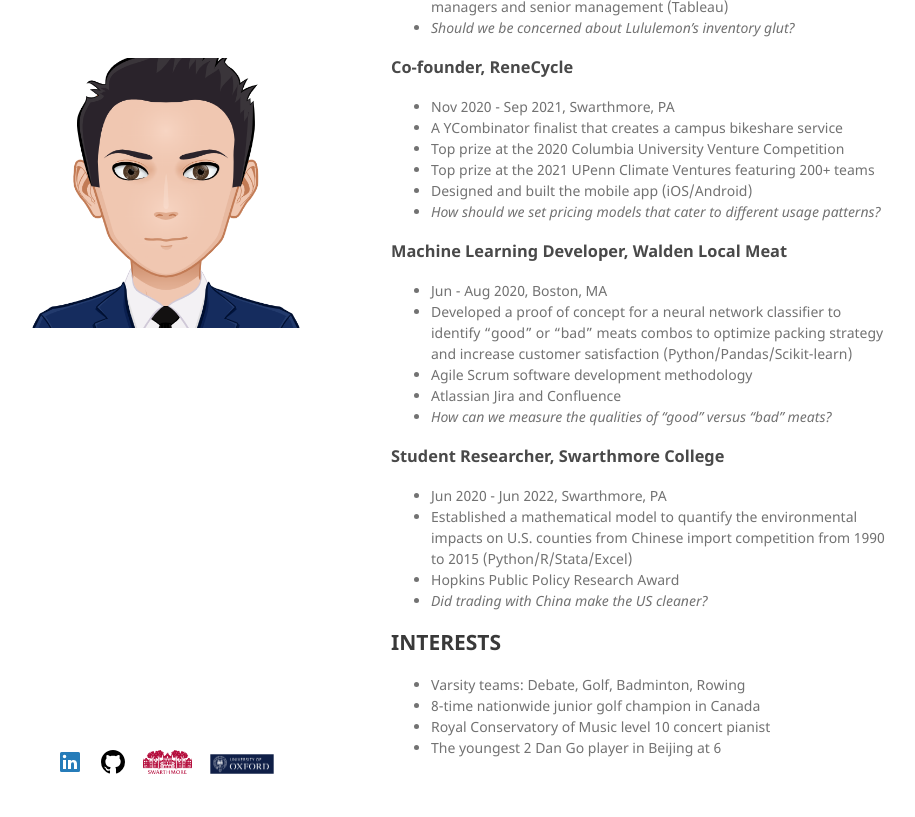
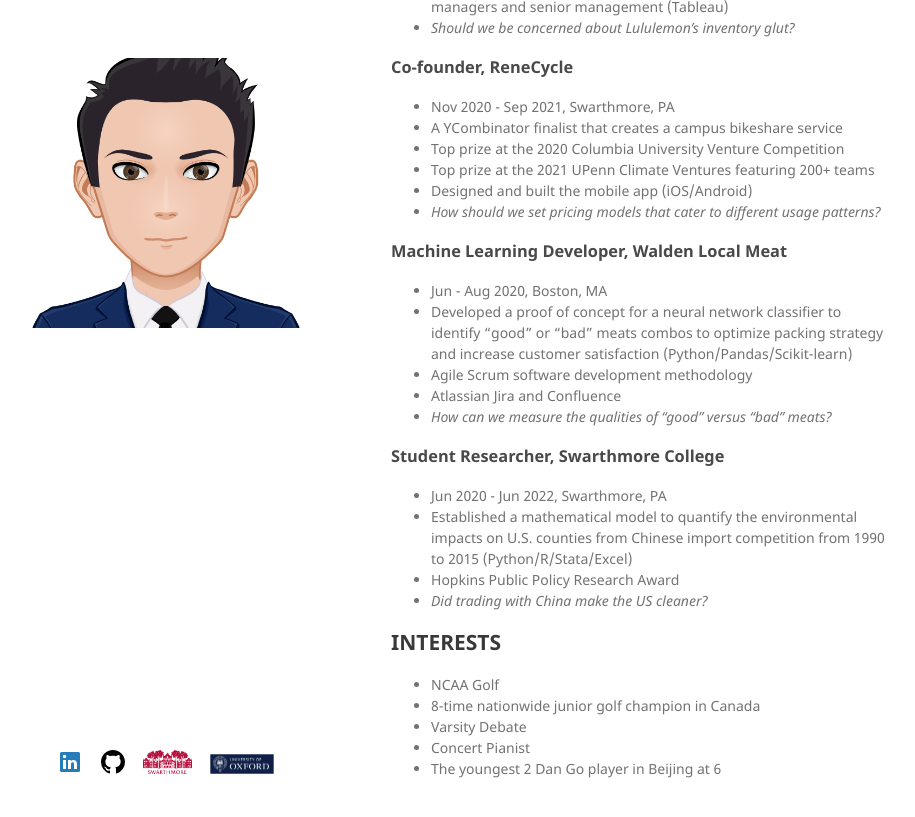
Before and after one commit to henrylei2000/henrylei2000.github.io, a Jekyll site: the page built from index.md, in a window 1280 px wide and 900 px high, scrolled down 1940 px. Shown: the top 817 px of the window, without its empty margins (179-1094 px from the left). Built offline with Jekyll 4.4.1, drawn with Linux system fonts in a browser that asks for light colours; our own code applies the rules of GitHub Pages for plain Markdown files.

Commit message:
interests

```diff
--- a/index.md
+++ b/index.md
@@ -93,7 +93,8 @@
 - _Did trading with China make the US cleaner?_
 
 ## INTERESTS
-- Varsity teams: Debate, Golf, Badminton, Rowing
+- NCAA Golf
 - 8-time nationwide junior golf champion in Canada
-- Royal Conservatory of Music level 10 concert pianist
+- Varsity Debate
+- Concert Pianist
 - The youngest 2 Dan Go player in Beijing at 6
```
